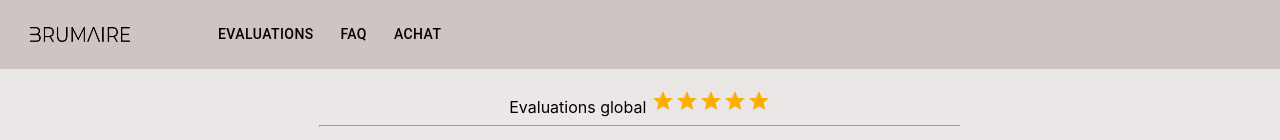
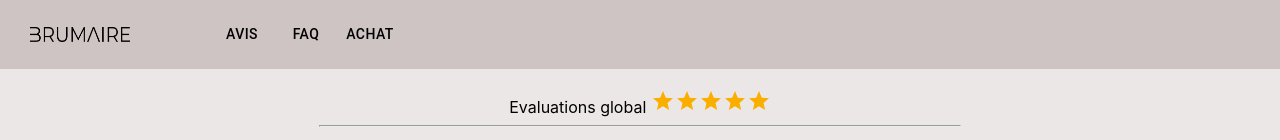
Before and after one commit to mlle-alois/Brumaire, a React (Create React App) app: page / in a window 1280 px wide. Shown: the top 140 px of the page. Built offline with nearby package versions, Linux system fonts and the light colour scheme; no server answers.

Commit message:
Update Navbar.js

```diff
--- a/src/components/navbar/Navbar.js
+++ b/src/components/navbar/Navbar.js
@@ -33,7 +33,7 @@ export function Navbar() {
                         onClick={goToReviews}
                         sx={{
                             my: 2, color: 'black', display: 'block', font: "Montserrat, sans-serif"
-                        }}> Evaluations </Button>
+                        }}> Avis </Button>
                     <Button
                         onClick={goToFAQ}
                         sx={{
```
